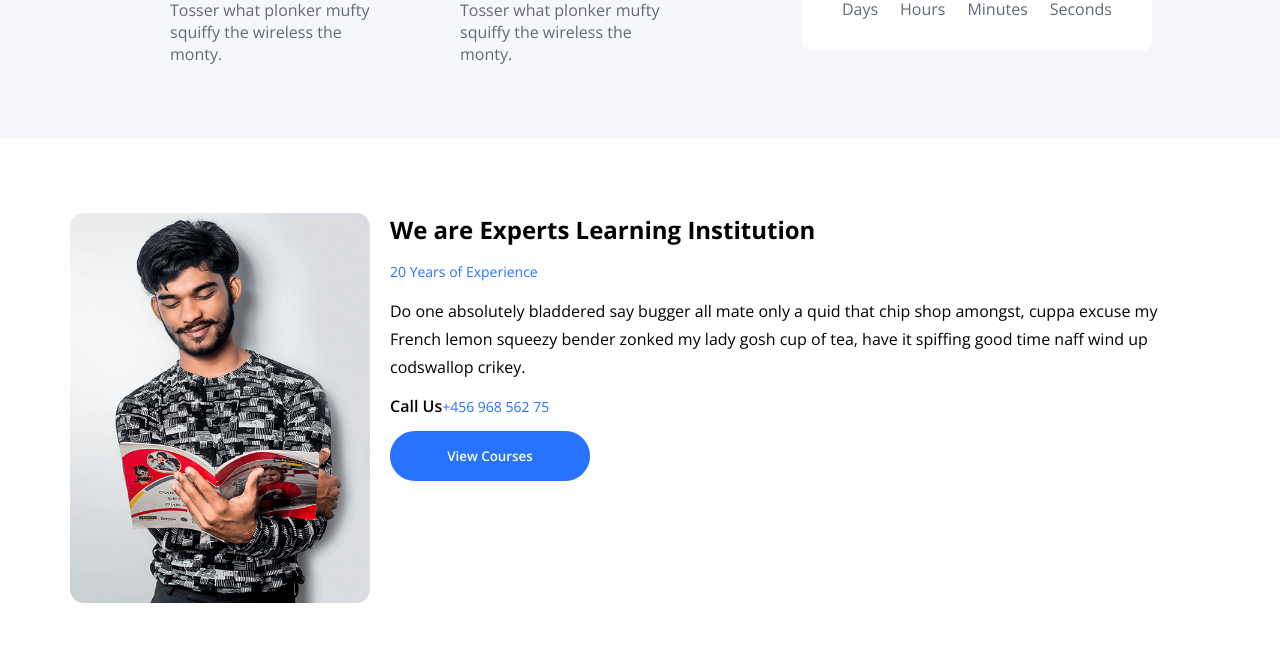
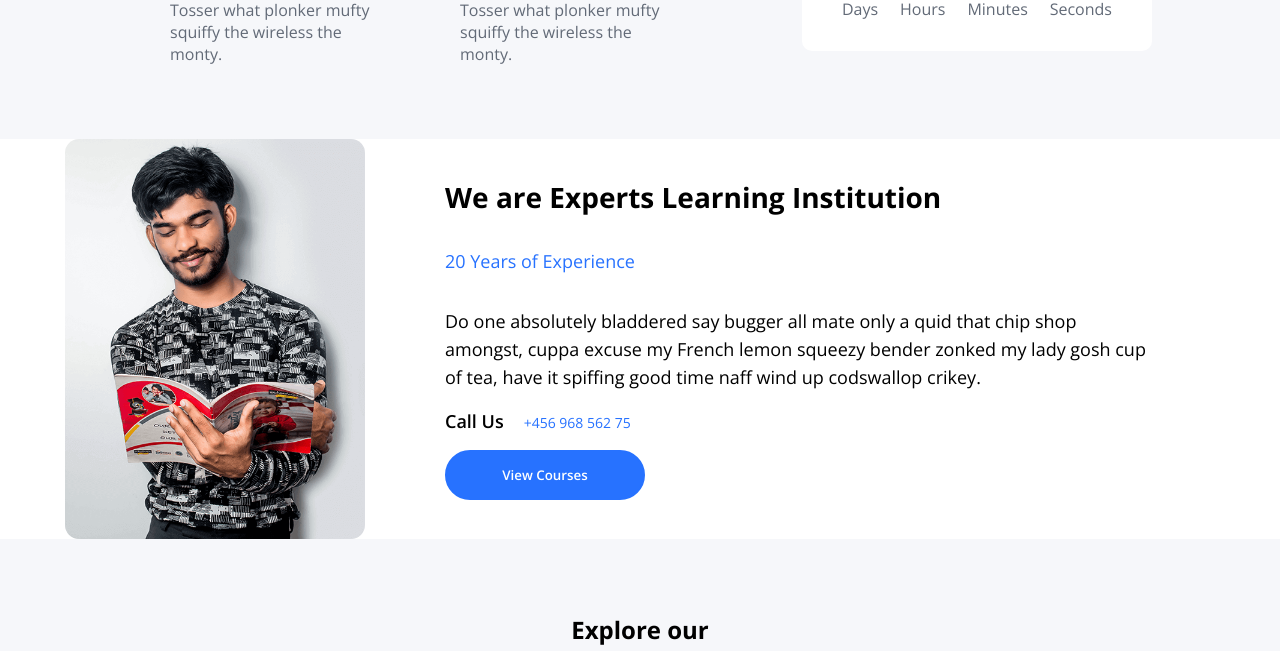
Before and after one commit to mlalayev/FinalProjectEVOCoding, a React (Vite) app: page / in a window 1280 px wide. Shown: the part 1319-1970 px from the top of the page. Built offline with nearby package versions, Linux system fonts and the light colour scheme.

Commit message:
my commit

```diff
--- a/src/Components/MainPage/MainPage-SectionSecond/SectionSecond.css
+++ b/src/Components/MainPage/MainPage-SectionSecond/SectionSecond.css
@@ -1,7 +1,9 @@
 .sectionsecondimage {
     max-width: 400px;
+    margin: var(--auto);
     margin-bottom: 20px;
     width: var(--percent-100);
+    display: var(--display-flex);
 }
 
 .blue {
@@ -25,10 +27,6 @@
     font-weight: var(--600-font-weight);
 }
 
-.margin-ten {
-    margin: 14px 0;
-}
-
 .mainpagebutton {
     width: 200px;
     height: 50px;
@@ -47,14 +45,183 @@
 
 @media screen and (min-width:770px) {
     .second-section-holder {
-        display: flex;
-        gap: 20px;
         padding: 0;
+        max-width: 700px;
+        gap: var(--20-px);
+        margin: 0 var(--auto);
+        display: var(--display-flex);
+        align-items: var(--display-center);
+        justify-content: var(--display-center);
     }
 
     .second-section-holder img {
         width: 300px;
-        border-radius: 14px;
         margin-bottom: 0;
+        border-radius: var(--14-px);
     }
 }
+
+@media screen and (min-width:1050px) {
+    .second-section-holder {
+        max-width: 950px;
+    }
+
+    .second-section-holder img{
+        margin: 0;
+        height: 400px;
+    }
+
+    .section-second-text-holder{
+        height: 400px;
+        padding: 30px 60px;
+        display: var(--display-flex);
+        flex-direction: var(--flex-direction-column);
+        justify-content: var(--display-space-around);
+    }
+
+    .section-second-text-holder h1{
+        font-size: var(--28-px);
+    }
+
+    .section-second-text-holder p{
+        font-size: var(--18-px);
+    }
+}
+
+@media screen and (min-width:1250px) {
+    .second-section-holder {
+        max-width: 1150px;
+    }
+}
+
+.call-us span{
+    margin-left: var(--20-px);
+}
+
+:root {
+    /* Display properties */
+    --display-flex: flex;
+    --display-none: none;
+    --display-grid: grid;
+    --display-block: block;
+    --flex-start: flex-start;
+    --display-inline: inline;
+    --display-center: center;
+    --flex-direction-row: row;
+    --flex-direction-column: column;
+    --display-inline-flex: inline-flex;
+    --display-space-around: space-around;
+    --display-inline-block: inline-block;
+    --display-space-between: space-between;
+
+
+    /* Position properties */
+    --position-fixed: fixed;
+    --position-relative: relative;
+    --position-absolute: absolute;
+
+    /* Text properties */
+    --text-left: left;
+    --text-right: right;
+    --text-center: center;
+
+    /* Percent */
+    --percent-0: 0%;
+    --percent-5: 5%;
+    --percent-10: 10%;
+    --percent-15: 15%;
+    --percent-20: 20%;
+    --percent-25: 25%;
+    --percent-30: 30%;
+    --percent-35: 35%;
+    --percent-40: 40%;
+    --percent-45: 45%;
+    --percent-50: 50%;
+    --percent-55: 55%;
+    --percent-60: 60%;
+    --percent-65: 65%;
+    --percent-70: 70%;
+    --percent-75: 75%;
+    --percent-80: 80%;
+    --percent-85: 85%;
+    --percent-90: 90%;
+    --percent-95: 95%;
+    --percent-100: 100%;
+
+    /* Pixels */
+    --2-px: 2px;
+    --4-px: 4px;
+    --6-px: 6px;
+    --8-px: 8px;
+    --10-px: 10px;
+    --12-px: 12px;
+    --14-px: 14px;
+    --16-px: 16px;
+    --18-px: 18px;
+    --20-px: 20px;
+    --22-px: 22px;
+    --24-px: 24px;
+    --26-px: 26px;
+    --28-px: 28px;
+    --30-px: 30px;
+    --32-px: 32px;
+    --34-px: 34px;
+    --36-px: 36px;
+    --38-px: 38px;
+    --40-px: 40px;
+
+    /* Font-weight */
+    --100-font-weight: 100;
+    --200-font-weight: 200;
+    --300-font-weight: 300;
+    --400-font-weight: 400;
+    --500-font-weight: 500;
+    --600-font-weight: 600;
+    --700-font-weight: 700;
+    --800-font-weight: 800;
+    --900-font-weight: 900;
+
+    /* Colors */
+    --white-color: #ffffff;
+    --black-color: #000000;
+    --twitter-blue: #1da1f2;
+    --grayish-color: #F6F7FA;
+    --instagram-red: #e4405f;
+    --facebook-blue: #1877f2;
+    --text-gray-color: #626A77;
+    --transparent: transparent;
+    --main-blue-color: #2772FF;
+    --main-blue-line-color: #2773ff34;
+    --gray-color: rgba(128, 128, 128, 0.232);
+
+    /* Font-family */
+    --Open-font-family: "Open Sans", sans-serif;
+
+    /* Transitions */
+    --transition-slow: 1s;
+    --transition-fast: 0.2s;
+    --transition-medium: 0.5s;
+
+    /* Cursor */
+    --cursor-pointer: pointer;
+    --cursor-default: default;
+    --cursor-not-allowed: not-allowed;
+
+    /* Box-Sizing */
+    --border-sizing: border-box;
+    --content-sizing: content-box;
+
+    /* Object-Fit */
+    --object-fit-fill: fill;
+    --object-fit-cover: cover;
+    --object-fit-contain: contain;
+    --object-fit-content: fit-content;
+
+    /* Visibility */
+    --auto: auto;
+    --hidden: hidden;
+    --visible: visible;
+
+    /* MainPage padding for mobile */
+    --main-page-padding: 74px 70px;
+}
--- a/src/Components/MainPage/MainPage.css
+++ b/src/Components/MainPage/MainPage.css
@@ -144,7 +144,7 @@
 
 .sectionsecond {
     display: var(--display-flex);
-    padding: var(--main-page-padding);
+    /* padding: var(--main-page-padding); */
     flex-direction: var(--flex-direction-column);
 }
 
```
